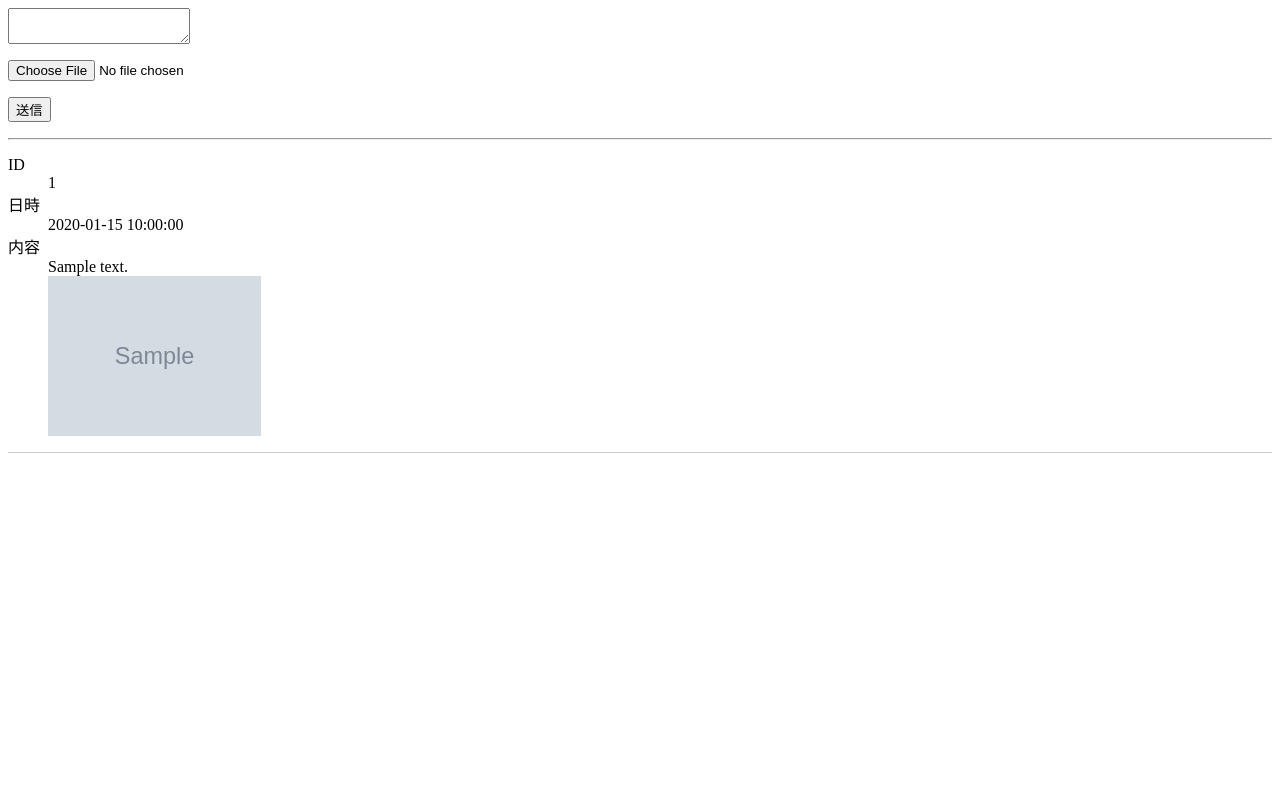
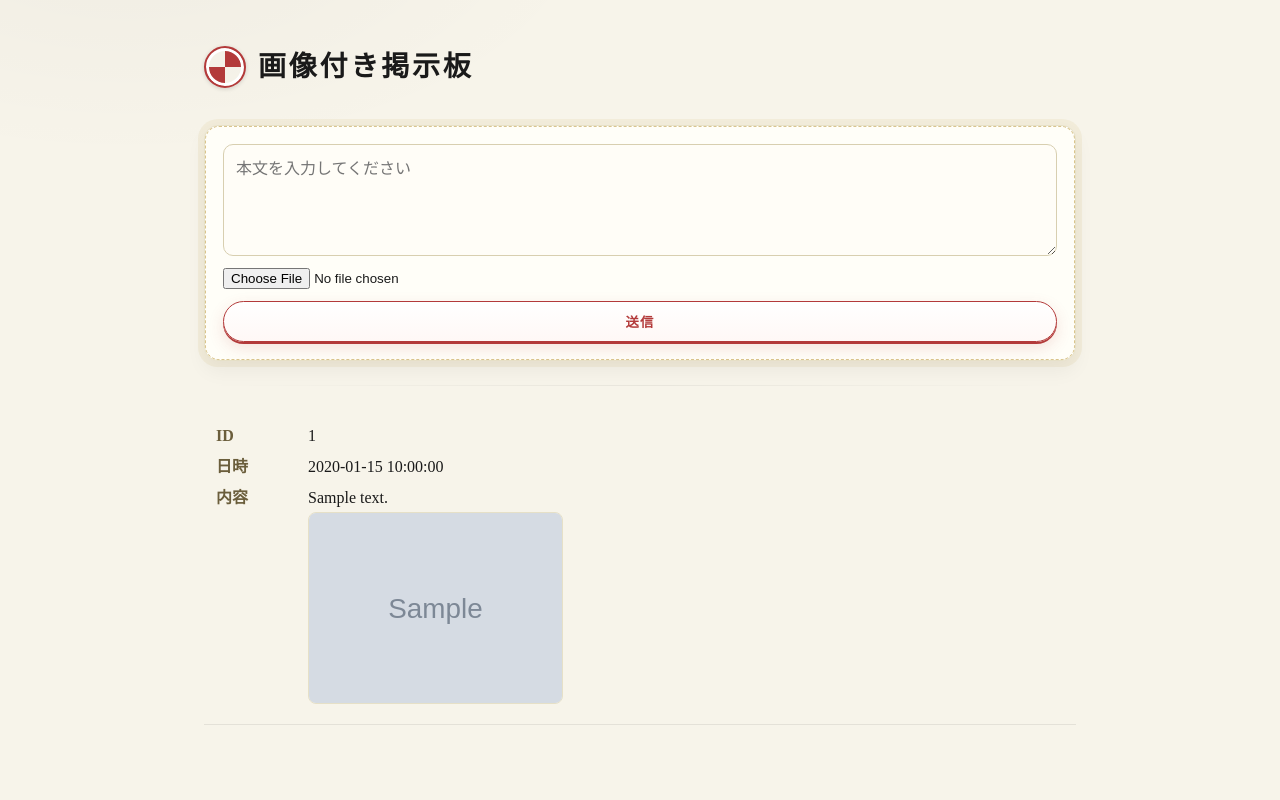
Before and after one commit to akito64/kadai, a PHP site: page /public/bbsimagetest.php in a window 1280 px wide. Run offline with PHP 8.4, Linux system fonts and the light colour scheme; tables that the repository leaves empty or names only in its code hold one stand-in row (values such as "Sample post"); grey boxes marked "Sample" are stand-in pictures.

Commit message:
期末課題

```diff
--- a/public/bbsimagetest.php
+++ b/public/bbsimagetest.php
@@ -1,4 +1,3 @@
-
 <?php
 $dbh = new PDO('mysql:host=mysql;dbname=example_db', 'root', '');
 
@@ -18,7 +17,7 @@ if (isset($_POST['body'])) {
     // 元のファイル名から拡張子を取得
     $pathinfo = pathinfo($_FILES['image']['name']);
     $extension = $pathinfo['extension'];
-    // 新しいファイル名を決める。他の投稿の画像ファイルと重複しないように時間+乱数で決める。
+    // 新しいファイル名（重複防止に時間+乱数）
     $image_filename = strval(time()) . bin2hex(random_bytes(25)) . '.' . $extension;
     $filepath =  '/var/www/upload/image/' . $image_filename;
     move_uploaded_file($_FILES['image']['tmp_name'], $filepath);
@@ -32,7 +31,6 @@ if (isset($_POST['body'])) {
   ]);
 
   // 処理が終わったらリダイレクトする
-  // リダイレクトしないと，リロード時にまた同じ内容でPOSTすることになる
   header("HTTP/1.1 302 Found");
   header("Location: ./bbsimagetest.php");
   return;
@@ -43,19 +41,145 @@ $select_sth = $dbh->prepare('SELECT * FROM bbs_entries ORDER BY created_at DESC'
 $select_sth->execute();
 ?>
 
+<!DOCTYPE html>
+<html lang="ja">
+<head>
+<meta charset="UTF-8">
+<meta name="viewport" content="width=device-width, initial-scale=1"> <!-- スマホ対応 -->
+<title>画像付き掲示板</title>
+<style>
+  :root{
+    --bg:#f7f4ea;       /* 和紙ベース */
+    --ink:#1a1a1a;      /* 墨色 */
+    --accent:#b33a3a;   /* 朱色 */
+    --gold:#b48a1f;     /* 金茶 */
+  }
+  *{ box-sizing:border-box; }
+  html,body{ height:100%; }
+  body{
+    margin:0;
+    color:var(--ink);
+    font-family:"Yu Mincho","Hiragino Mincho ProN","Hiragino Mincho Pro","Noto Serif JP","MS PMincho",serif;
+    line-height:1.7;
+    background:
+      radial-gradient(1200px 600px at 10% -10%, rgba(0,0,0,.03), transparent 40%),
+      radial-gradient(800px 400px at 120% 120%, rgba(0,0,0,.04), transparent 40%),
+      var(--bg);
+  }
+  .container{
+    max-width:920px;
+    margin:0 auto;
+    padding:clamp(12px,2vw,24px);
+  }
+  header.site{
+    display:flex;
+    align-items:center;
+    gap:12px;
+    margin-bottom:16px;
+  }
+  .kamon{
+    width:42px;height:42px;border-radius:999px;
+    background:conic-gradient(from 0deg, var(--accent) 0 25%, transparent 25% 50%, var(--accent) 50% 75%, transparent 75% 100%);
+    border:2px solid var(--accent);
+    box-shadow:inset 0 0 0 3px #fff, 0 1px 4px rgba(0,0,0,.15);
+  }
+  .title{
+    font-size:clamp(20px,4vw,28px);
+    letter-spacing:.1em;
+  }
+
+  .paper{
+    background:#fffef8;
+    border:1px solid #e6e0c7;
+    border-radius:14px;
+    padding:clamp(12px,2vw,18px);
+    box-shadow:0 10px 20px rgba(0,0,0,.05),
+               0 1px 0 rgba(255,255,255,.8) inset,
+               0 0 0 6px rgba(180,138,31,0.08);
+    position:relative;
+  }
+  .paper::before{
+    content:"";
+    position:absolute; inset:0;
+    border-radius:14px;
+    border:1px dashed rgba(180,138,31,.5);
+    pointer-events:none;
+  }
+
+  form.bbs{ display:grid; gap:12px; }
+  textarea[name="body"]{
+    width:100%; min-height:7rem;
+    padding:10px 12px;
+    font:inherit; font-size:1rem;
+    border:1px solid #d8cfb0; border-radius:10px;
+    background:#fffdf7;
+  }
+  input[type="file"]{ display:block; width:100%; }
+
+  .btn{
+    display:inline-block;
+    padding:10px 18px;
+    border-radius:999px;
+    border:1px solid var(--accent);
+    background:linear-gradient(#ffffff,#fff8f6);
+    color:var(--accent); font-weight:600; letter-spacing:.08em;
+    cursor:pointer;
+    transition:transform .02s ease, box-shadow .2s ease, background .2s ease;
+    box-shadow:0 2px 0 var(--accent), 0 6px 16px rgba(179,58,58,.15);
+  }
+  .btn:hover{ transform:translateY(-1px); }
+  .btn:active{ transform:translateY(0); box-shadow:0 1px 0 var(--accent); }
+
+  hr.sep{
+    border:none; height:1px; margin:24px 0;
+    background:linear-gradient(to right, transparent, rgba(0,0,0,.2), transparent);
+    opacity:.3;
+  }
+
+  dl.entry{
+    display:grid;
+    grid-template-columns:5rem 1fr;
+    gap:.25rem .75rem;
+    padding:12px;
+    margin:0 0 16px 0;
+    border-bottom:1px solid rgba(0,0,0,.08);
+  }
+  dl.entry dt{ color:#6b5e3c; font-weight:600; }
+  dl.entry dd{ margin:0; }
+  .entry img{
+    max-height:12em; width:auto; max-width:100%;
+    border-radius:8px; border:1px solid #e6e0c7;
+  }
+
+  /* モバイル最適化 */
+  @media (max-width:600px){
+    dl.entry{ grid-template-columns:4.5rem 1fr; }
+    .entry img{ max-height:9em; }
+  }
+</style>
+</head>
+<body>
+  <div class="container">
+    <header class="site">
+      <div class="kamon" aria-hidden="true"></div>
+      <h1 class="title">画像付き掲示板</h1>
+    </header>
+
+    <section class="paper">
       <!-- フォームのPOST先はこのファイル自身にする -->
-<form method="POST" action="./bbsimagetest.php" enctype="multipart/form-data">
-  <textarea name="body" required></textarea>
-  <div style="margin: 1em 0;">
+      <form class="bbs" method="POST" action="./bbsimagetest.php" enctype="multipart/form-data">
+        <textarea name="body" required placeholder="本文を入力してください"></textarea>
+        <div>
           <input type="file" accept="image/*" name="image" id="imageInput">
         </div>
-  <button type="submit">送信</button>
+        <button class="btn" type="submit">送信</button>
       </form>
+    </section>
 
-<hr>
+    <hr class="sep">
 
     <?php foreach($select_sth as $entry): ?>
-  <dl style="margin-bottom: 1em; padding-bottom: 1em; border-bottom: 1px solid #ccc;">
+      <dl class="entry">
         <dt>ID</dt>
         <dd><?= $entry['id'] ?></dd>
         <dt>日時</dt>
@@ -65,26 +189,26 @@ $select_sth->execute();
           <?= nl2br(htmlspecialchars($entry['body'])) // 必ず htmlspecialchars() すること ?>
           <?php if(!empty($entry['image_filename'])): // 画像がある場合は img 要素を使って表示 ?>
           <div>
-        <img src="/image/<?= $entry['image_filename'] ?>" style="max-height: 10em;">
+            <img src="/image/<?= $entry['image_filename'] ?>" alt="">
           </div>
           <?php endif; ?>
         </dd>
       </dl>
     <?php endforeach ?>
+  </div>
 
   <script>
   document.addEventListener("DOMContentLoaded", () => {
     const imageInput = document.getElementById("imageInput");
+    if (!imageInput) return;
     imageInput.addEventListener("change", () => {
-    if (imageInput.files.length < 1) {
-      // 未選択の場合
-      return;
-    }
-    if (imageInput.files[0].size > 5 * 1024 * 1024) {
-      // ファイルが5MBより多い場合
+      if (imageInput.files.length < 1) return;          // 未選択
+      if (imageInput.files[0].size > 5 * 1024 * 1024) { // 5MB超
         alert("5MB以下のファイルを選択してください。");
         imageInput.value = "";
       }
     });
   });
   </script>
+</body>
+</html>
```
Lines whose indentation alone changed are shown as unchanged.
